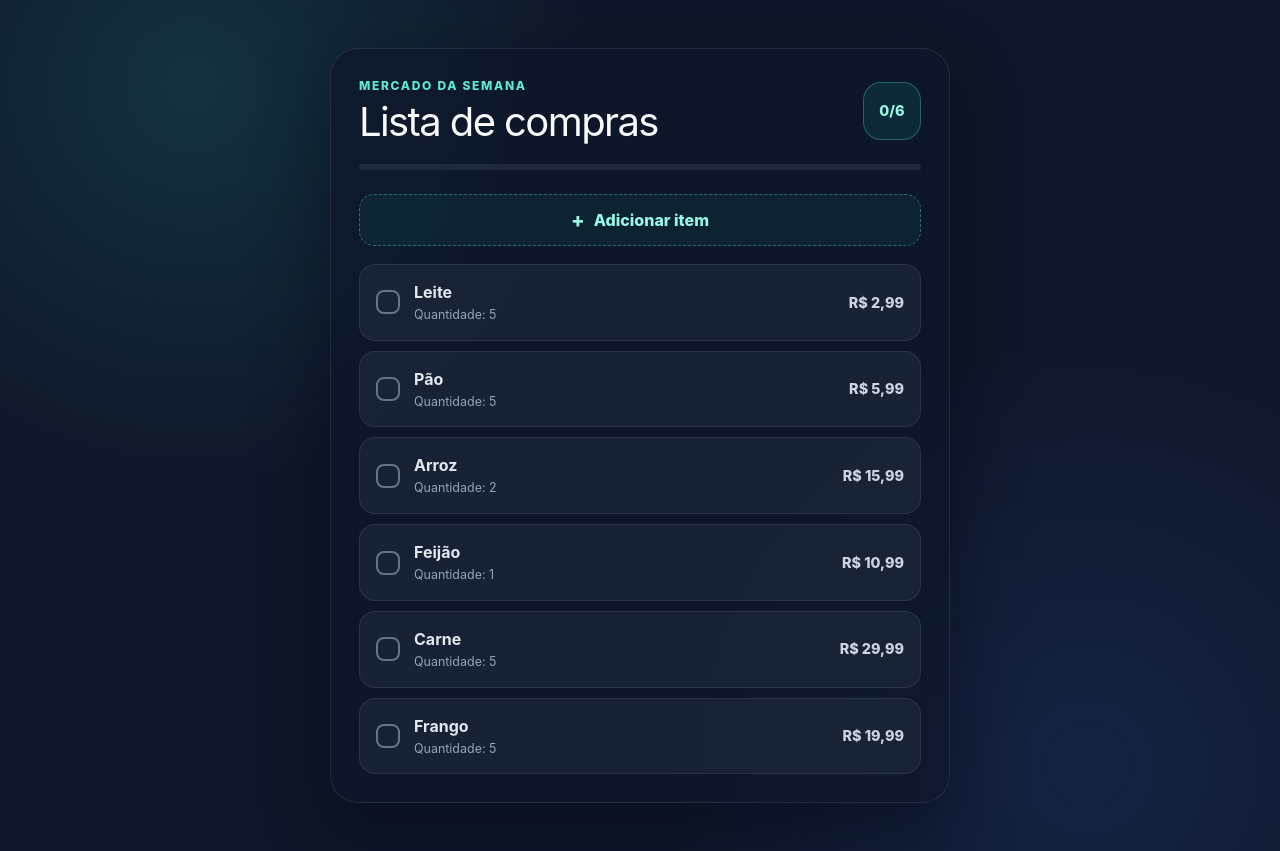
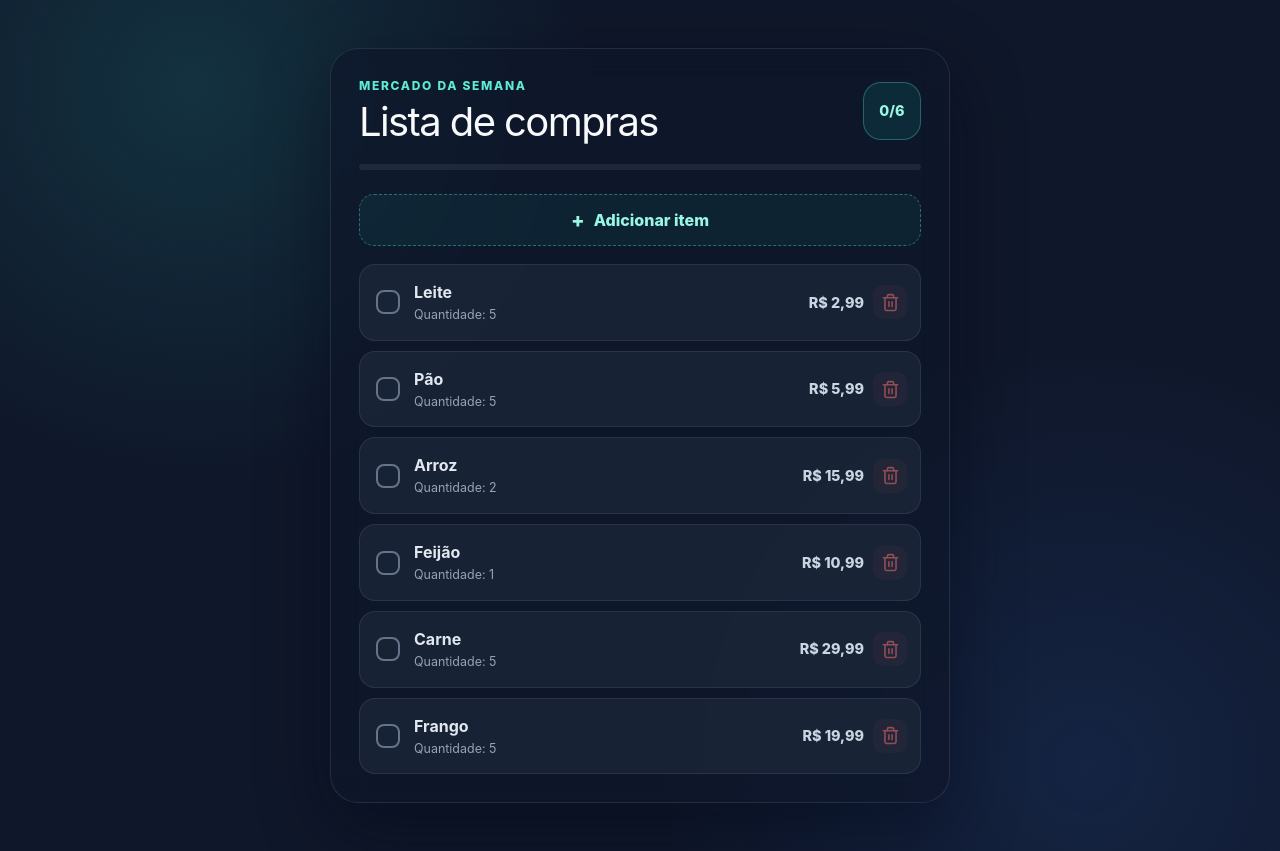
Before and after one commit to Lipe-meira/lista-mercado, a React (Vite) app: page / in a window 1280 px wide. Built offline with nearby package versions, Linux system fonts and the light colour scheme.

Commit message:
feat: adicionado remover itens

```diff
--- a/package.json
+++ b/package.json
@@ -11,6 +11,7 @@
   },
   "dependencies": {
     "@tailwindcss/vite": "^4.3.1",
+    "lucide-react": "^1.21.0",
     "react": "^19.2.7",
     "react-dom": "^19.2.7",
     "tailwindcss": "^4.3.1"
--- a/src/App.jsx
+++ b/src/App.jsx
@@ -70,6 +70,12 @@ function App() {
     ]);
   }
 
+  function deletarCompras(compraId) {
+    setCompras((comprasAtuais) =>
+      comprasAtuais.filter((compra) => compraId !== compra.id),
+    );
+  }
+
   const totalComprado = compras.filter((compra) => compra.comprado).length;
   const progresso = (totalComprado / compras.length) * 100;
 
@@ -93,7 +99,11 @@ function App() {
           <span style={{ width: `${progresso}%` }} />
         </div>
         <AddCompras onAdicionar={adicionarCompras} />
-        <Compras compras={compras} jaComprado={jaComprado} />
+        <Compras
+          compras={compras}
+          jaComprado={jaComprado}
+          deletarCompras={deletarCompras}
+        />
       </section>
     </main>
   );
--- a/src/components/listaCompras/Compras.css
+++ b/src/components/listaCompras/Compras.css
@@ -2,6 +2,10 @@
   display: flex;
   flex-direction: column;
   gap: 10px;
+}
+
+.item-compra {
+  position: relative;
 }
 
 .card-compra {
@@ -10,7 +14,7 @@
   align-items: center;
   gap: 14px;
   width: 100%;
-  padding: 15px 16px;
+  padding: 15px 56px 15px 16px;
   border: 1px solid rgba(148, 163, 184, 0.14);
   border-radius: 16px;
   color: #e2e8f0;
@@ -21,6 +25,48 @@
     border-color 160ms ease,
     background 160ms ease,
     transform 160ms ease;
+}
+
+.botao-deletar {
+  position: absolute;
+  top: 50%;
+  right: 14px;
+  display: grid;
+  width: 34px;
+  height: 34px;
+  place-items: center;
+  border: 0;
+  border-radius: 10px;
+  color: #f87171;
+  background: rgba(248, 113, 113, 0.08);
+  opacity: 0.55;
+  cursor: pointer;
+  transform: translateY(-50%);
+  transition:
+    background 160ms ease,
+    opacity 160ms ease,
+    transform 160ms ease;
+}
+
+.botao-deletar:hover {
+  background: rgba(248, 113, 113, 0.17);
+  opacity: 1;
+  transform: translateY(-50%) scale(1.05);
+}
+
+.botao-deletar:focus-visible {
+  outline: 3px solid rgba(248, 113, 113, 0.3);
+  outline-offset: 2px;
+  opacity: 1;
+}
+
+.lista-vazia {
+  margin: 8px 0 0;
+  padding: 24px;
+  border: 1px dashed rgba(148, 163, 184, 0.22);
+  border-radius: 16px;
+  color: #94a3b8;
+  text-align: center;
 }
 
 .card-compra:hover {
--- a/src/components/listaCompras/Compras.jsx
+++ b/src/components/listaCompras/Compras.jsx
@@ -1,11 +1,16 @@
+import { Trash2 } from "lucide-react";
 import "./Compras.css";
 
-function Compras({ compras, jaComprado }) {
+function Compras({ compras, jaComprado, deletarCompras }) {
   return (
     <div className="lista-compras">
+      {compras.length === 0 && (
+        <p className="lista-vazia">Sua lista está vazia. Adicione um item ✨</p>
+      )}
+
       {compras.map((compra) => (
+        <div key={compra.id} className="item-compra">
           <button
-          key={compra.id}
             type="button"
             aria-pressed={compra.comprado}
             onClick={() => jaComprado(compra.id)}
@@ -27,6 +32,17 @@ function Compras({ compras, jaComprado }) {
               })}
             </span>
           </button>
+
+          <button
+            type="button"
+            onClick={() => deletarCompras(compra.id)}
+            className="botao-deletar"
+            aria-label={`Excluir ${compra.nome}`}
+            title={`Excluir ${compra.nome}`}
+          >
+            <Trash2 size={19} />
+          </button>
+        </div>
       ))}
     </div>
   );
```
Also changed, not shown: 1 other file (tests, documents, lock files or other folders). Lines whose indentation alone changed are shown as unchanged.
